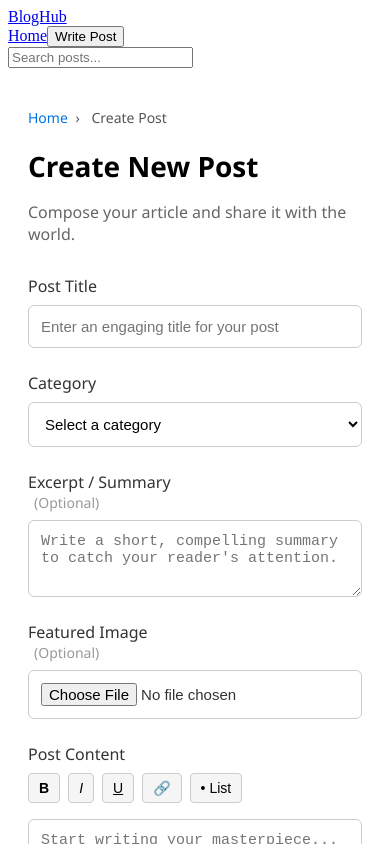
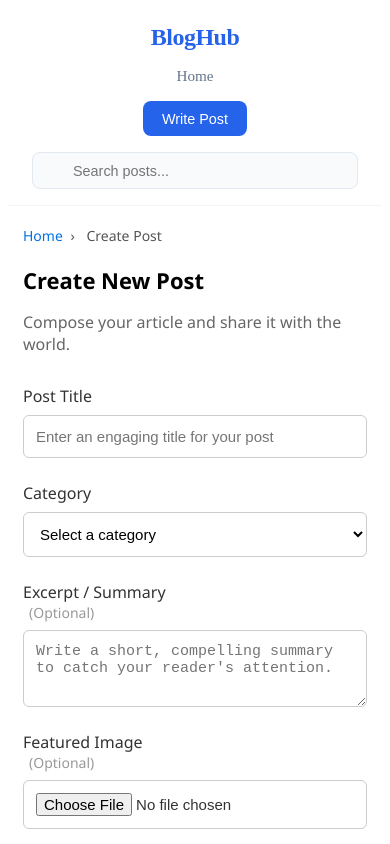
Before and after one commit to Oliver9105/Blogpost_client, a React (Create React App) app: page /create in a window 390 px wide. Shown: the top 844 px of the page. Built offline with nearby package versions, Linux system fonts and the light colour scheme.

Commit message:
Add header with navigation and search to CreatePost page

```diff
--- a/src/CreatePost.css
+++ b/src/CreatePost.css
@@ -1,3 +1,96 @@
+/* Header Styles for CreatePost */
+.cp-header {
+  background: #ffffff;
+  border-bottom: 1px solid #f1f5f9;
+  padding: 1rem 0;
+  position: sticky;
+  top: 0;
+  z-index: 100;
+  backdrop-filter: blur(10px);
+}
+
+.cp-header-container {
+  max-width: 1200px;
+  margin: 0 auto;
+  padding: 0 2rem;
+  display: flex;
+  justify-content: space-between;
+  align-items: center;
+}
+
+.cp-header-logo {
+  font-size: 1.5rem;
+  font-weight: 700;
+  color: #2563eb;
+  text-decoration: none;
+  letter-spacing: -0.5px;
+}
+
+.cp-header-nav-links {
+  display: flex;
+  align-items: center;
+  gap: 2rem;
+}
+
+.cp-header-nav-link {
+  color: #64748b;
+  text-decoration: none;
+  font-weight: 500;
+  font-size: 0.95rem;
+  transition: color 0.2s ease;
+}
+
+.cp-header-nav-link:hover {
+  color: #2563eb;
+}
+
+.cp-header-write-button {
+  background: #2563eb;
+  color: white;
+  border: none;
+  padding: 0.6rem 1.2rem;
+  border-radius: 8px;
+  cursor: pointer;
+  font-weight: 500;
+  font-size: 0.9rem;
+  transition: all 0.2s ease;
+}
+
+.cp-header-write-button:hover {
+  background: #1d4ed8;
+  transform: translateY(-1px);
+}
+
+.cp-header-search-bar {
+  position: relative;
+  display: flex;
+  align-items: center;
+}
+
+.cp-header-search-bar i {
+  position: absolute;
+  left: 12px;
+  color: #94a3b8;
+  font-size: 0.9rem;
+}
+
+.cp-header-search-bar input {
+  padding: 0.6rem 1rem 0.6rem 2.5rem;
+  border: 1px solid #e2e8f0;
+  border-radius: 8px;
+  width: 280px;
+  font-size: 0.9rem;
+  background: #f8fafc;
+  transition: all 0.2s ease;
+}
+
+.cp-header-search-bar input:focus {
+  outline: none;
+  border-color: #2563eb;
+  background: #ffffff;
+  box-shadow: 0 0 0 3px rgba(37, 99, 235, 0.1);
+}
+
 /* Container */
 .cp-container {
   max-width: 800px;
@@ -134,3 +227,77 @@
 .cp-secondary:hover {
   background-color: #e0e0e0;
 }
+
+/* Image Preview */
+.cp-imagePreview {
+  margin-top: 10px;
+}
+
+.cp-previewImg {
+  max-width: 100%;
+  max-height: 300px;
+  border-radius: 6px;
+  border: 1px solid #eee;
+}
+
+/* Responsive Design for Header */
+@media (max-width: 768px) {
+  .cp-header-container {
+    flex-direction: column;
+    gap: 1rem;
+    padding: 0 1.5rem;
+  }
+
+  .cp-header-search-bar input {
+    width: 100%;
+    max-width: 300px;
+  }
+
+  .cp-container {
+    margin: 20px auto;
+    padding: 0 15px;
+  }
+
+  .cp-heading {
+    font-size: 24px;
+  }
+
+  .cp-actions {
+    flex-direction: column;
+    align-items: stretch;
+  }
+}
+
+@media (max-width: 480px) {
+  .cp-header-nav-links {
+    flex-direction: column;
+    gap: 1rem;
+  }
+
+  .cp-header-search-bar {
+    width: 100%;
+  }
+
+  .cp-header-search-bar input {
+    width: 100%;
+  }
+
+  .cp-heading {
+    font-size: 22px;
+  }
+
+  .cp-editorToolbar {
+    justify-content: center;
+  }
+}
+
+/* Focus states for accessibility */
+.cp-header button:focus,
+.cp-header input:focus,
+.cp-input:focus,
+.cp-select:focus,
+.cp-textarea:focus,
+.cp-editor:focus {
+  outline: 2px solid #2563eb;
+  outline-offset: 2px;
+}
```
